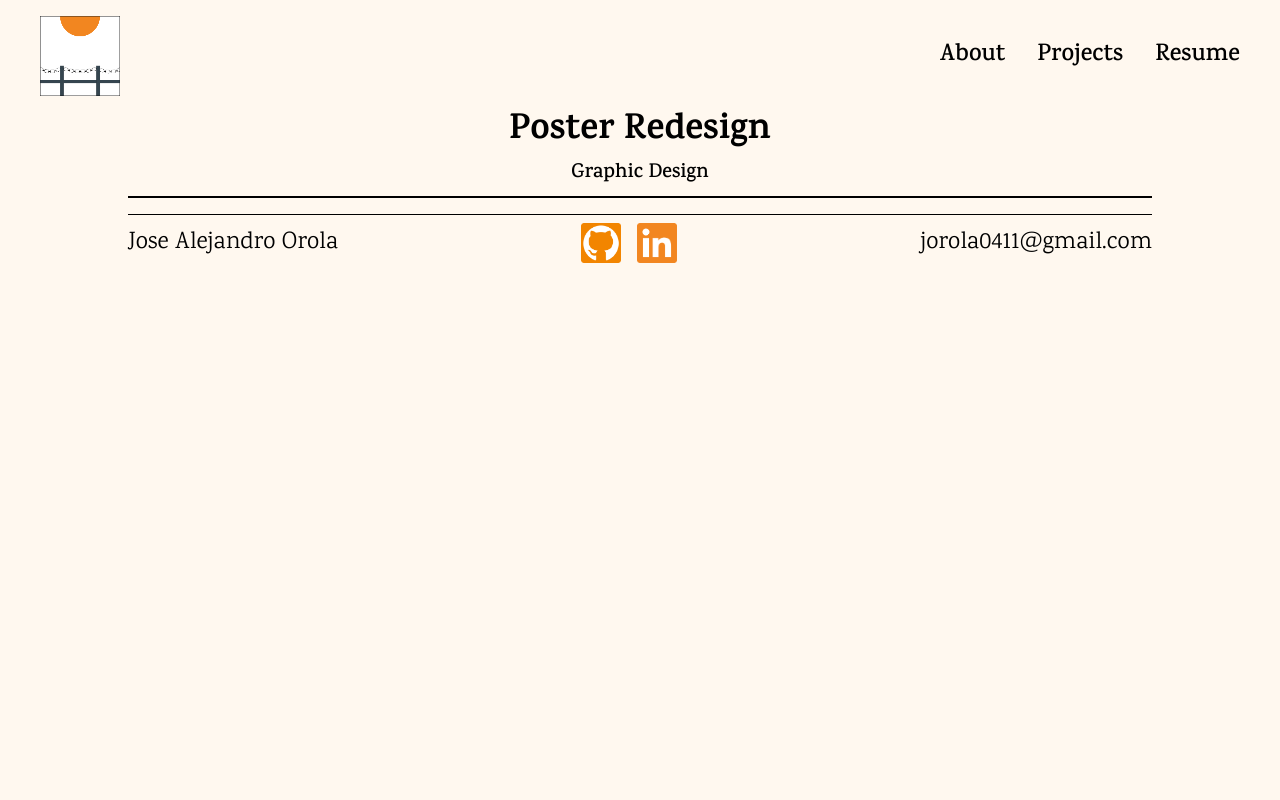
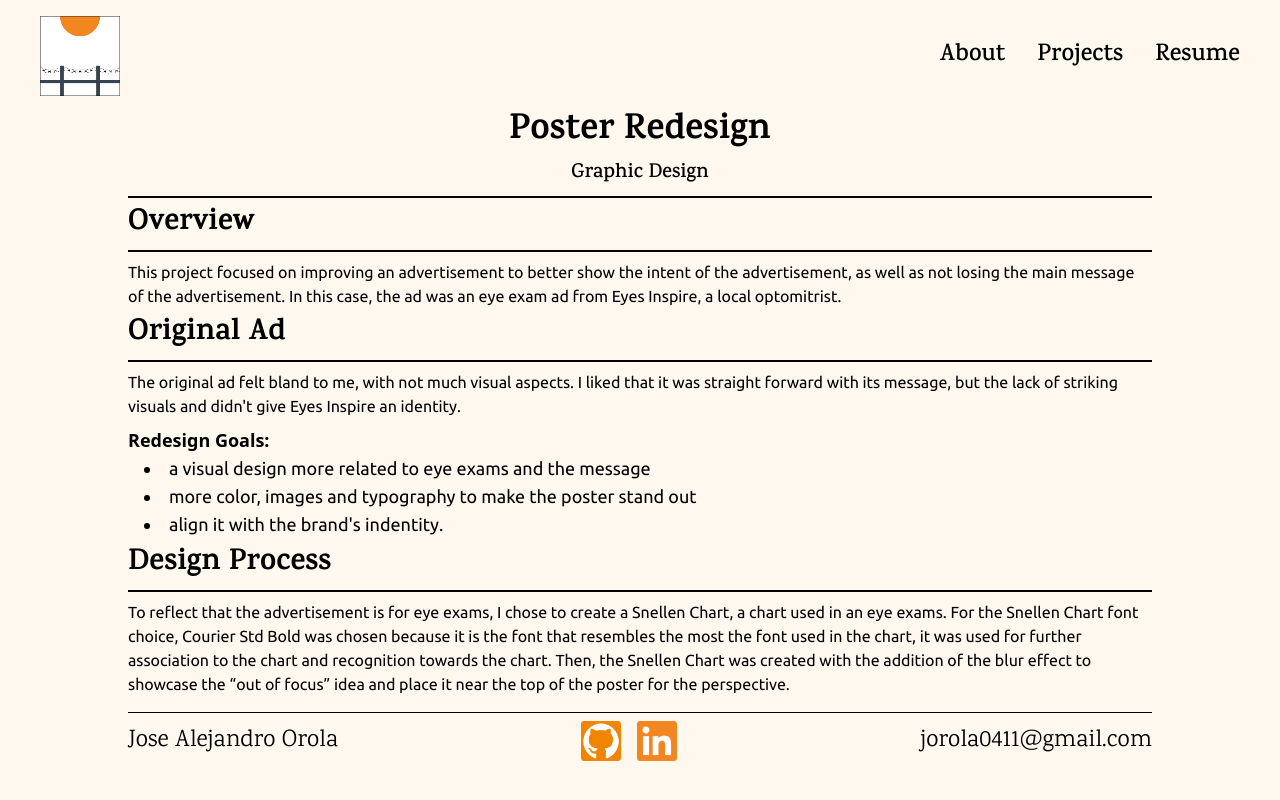
Before and after one commit to jorola0411/PortfolioWebsite, a React (Vite) app in the folder portfolio-website/: page /projects/poster in a window 1280 px wide. Built offline with nearby package versions, Linux system fonts and the light colour scheme.

Commit message:
some poster project details

```diff
--- a/portfolio-website/src/components/Poster.jsx
+++ b/portfolio-website/src/components/Poster.jsx
@@ -12,6 +12,27 @@ function Poster() {
         <h1 className="font-karma text-3xl font-bold text-center text-4xl">Poster Redesign</h1>
         <h2 className="font-karma text-3xl font-semibold text-center text-xl">Graphic Design</h2>
             <hr className="border-t-2 border-black  mt-2 mb-4" />
+            <h1 className="font-karma text-3xl font-bold">Overview</h1>
+            <hr className="border-t-2 border-black  mt-2 mb-4" />
+            <p className="font-ubuntu">This project focused on improving an advertisement to better show the intent of the advertisement, as well as not losing the main message of the advertisement. In this case, the ad was an eye exam ad from Eyes Inspire, a local optomitrist.</p>
+            <h1 className="font-karma text-3xl font-bold">Original Ad</h1>
+            <hr className="border-t-2 border-black  mt-2 mb-4" />
+            <p className="font-ubuntu">The original ad felt bland to me, with not much visual aspects. I liked that it was straight forward with its message, but the lack of striking visuals and didn't give Eyes Inspire an identity.</p>
+            <p className="text-lg">
+      <span className="font-bold ">Redesign Goals:</span>
+
+      <ul className="list-disc list-inside pl-4 font-ubuntu">
+        <li>a visual design more related to eye exams and the message</li>
+        <li>more color, images and typography to make the poster stand out</li>
+        <li>align it with the brand's indentity.</li>
+      </ul>
+    </p>
+            <h1 className="font-karma text-3xl font-bold">Design Process</h1>
+            <hr className="border-t-2 border-black  mt-2 mb-4" />
+            <p className="font-ubuntu">To reflect that the advertisement is for eye exams, I chose to create a Snellen Chart, a chart used in an eye exams. For the Snellen Chart font choice, Courier Std Bold was chosen because it is the font that resembles the most the font used in the chart, it was used for further association to the chart and recognition towards the chart.
+Then, the Snellen Chart was created with the addition of the blur effect to showcase the “out of focus” idea and place it near the top of the poster for the perspective.
+ </p>
+
             </div>
             </div>
             </div>
```
